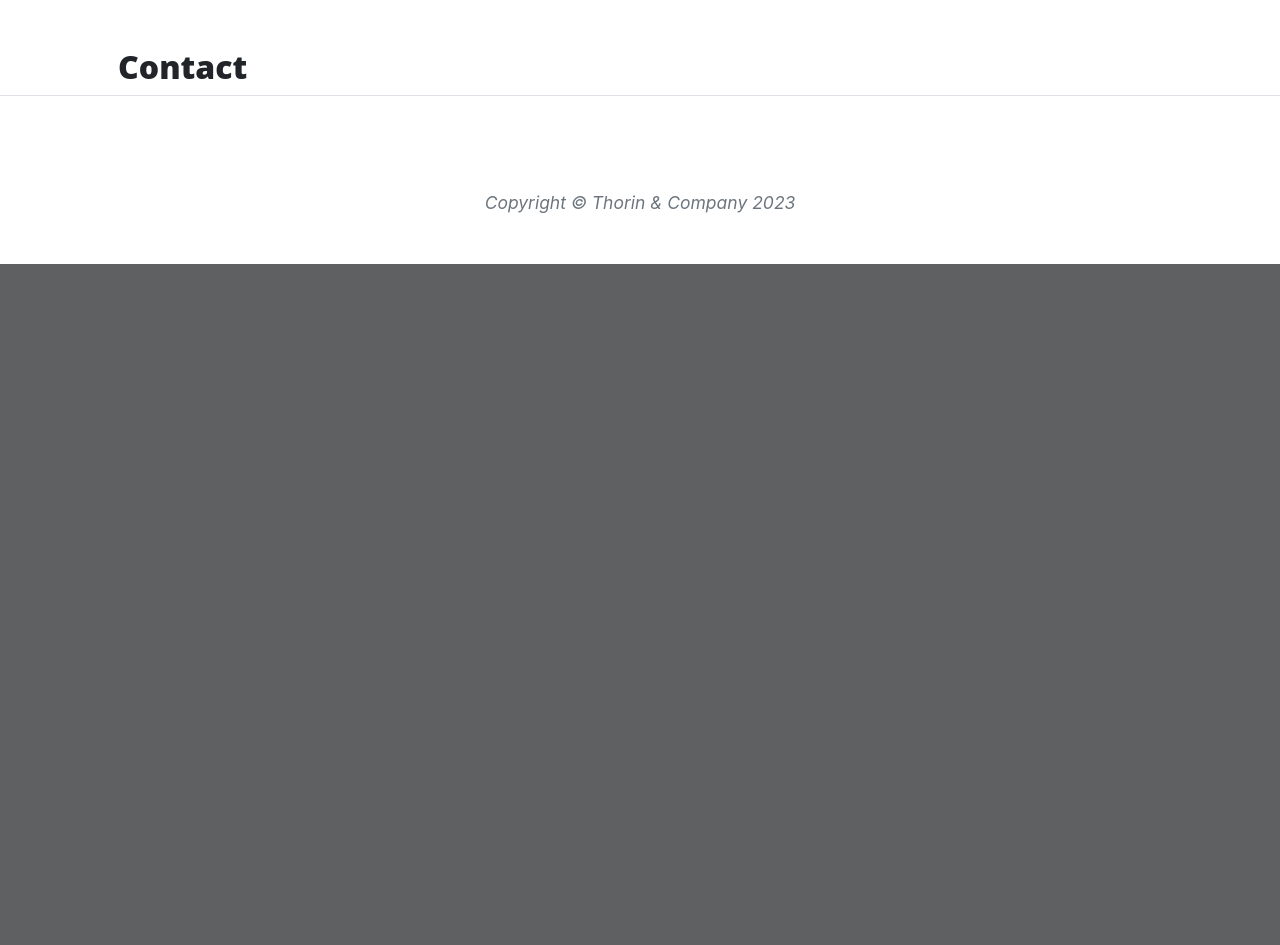
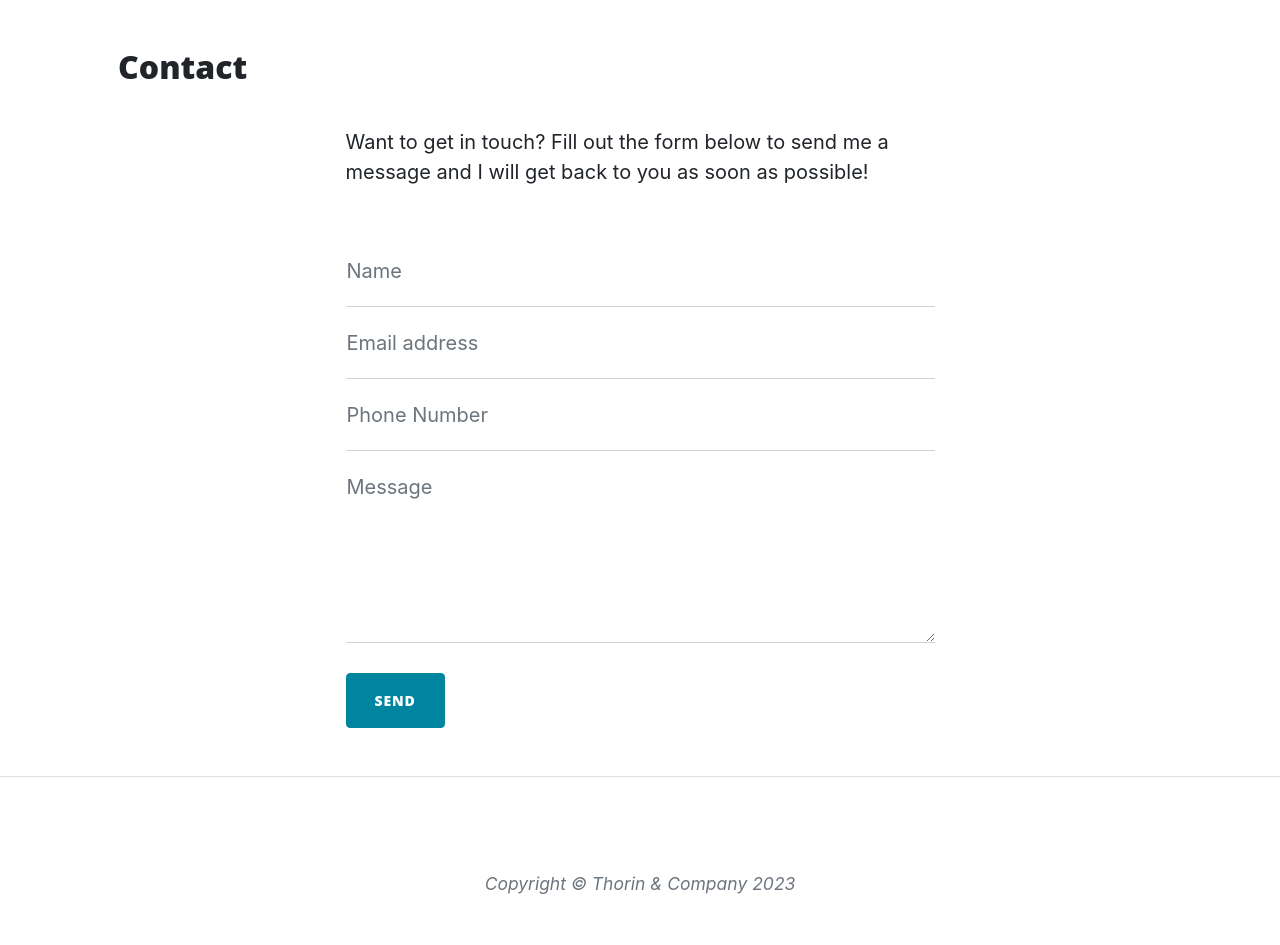
Before and after one commit to Inc21/thorin-flask-app, a Flask app: page /contact in a window 1280 px wide. Shown: the part 628-1573 px from the top of the page. Before the commit the page ends 892 px from the top, so only its background shows below. Run offline with Flask 3, Linux system fonts and the light colour scheme; some libraries are stand-ins or nearby versions.

Commit message:
Add form to contact.html

```diff
--- a/run.py
+++ b/run.py
@@ -1,6 +1,6 @@
 import os
 import json
-from flask import Flask, render_template
+from flask import Flask, render_template, request
 
 
 app = Flask(__name__)
@@ -30,8 +30,10 @@ def about_member(member_name):
     return render_template("member.html", member=member)
 
 
-@app.route("/contact")
+@app.route("/contact", methods=["GET", "POST"])
 def contact():
+    if request.method == "POST":
+        print(request.form)
     return render_template("contact.html", page_title="Contact")
 
 
--- a/templates/contact.html
+++ b/templates/contact.html
@@ -1,4 +1,64 @@
 {% extends "base.html" %}
 {% block content %}
     <h2>{{ page_title }}</h2>
+
+    <div class="row gx-4 gx-lg-5 justify-content-center">
+        <div class="col-md-10 col-lg-8 col-xl-7">
+            <p>Want to get in touch? Fill out the form below to send me a message and I will get back to you as soon as
+                possible!</p>
+            <div class="my-5">
+                <form method="POST" id="contactForm" data-sb-form-api-token="API_TOKEN">
+                    <div class="form-floating">
+                        <input class="form-control" id="name" name="name" type="text" placeholder="Enter your name..."
+                            data-sb-validations="required" />
+                        <label for="name">Name</label>
+                        <div class="invalid-feedback" data-sb-feedback="name:required">A name is required.</div>
+                    </div>
+                    <div class="form-floating">
+                        <input class="form-control" id="email" type="email" name="email" placeholder="Enter your email..."
+                            data-sb-validations="required,email" />
+                        <label for="email">Email address</label>
+                        <div class="invalid-feedback" data-sb-feedback="email:required">An email is required.</div>
+                        <div class="invalid-feedback" data-sb-feedback="email:email">Email is not valid.</div>
+                    </div>
+                    <div class="form-floating">
+                        <input class="form-control" id="phone" type="tel" name="phone" placeholder="Enter your phone number..."
+                            data-sb-validations="required" />
+                        <label for="phone">Phone Number</label>
+                        <div class="invalid-feedback" data-sb-feedback="phone:required">A phone number is required.</div>
+                    </div>
+                    <div class="form-floating">
+                        <textarea class="form-control" id="message" name="message" placeholder="Enter your message here..."
+                            style="height: 12rem" data-sb-validations="required"></textarea>
+                        <label for="message">Message</label>
+                        <div class="invalid-feedback" data-sb-feedback="message:required">A message is required.</div>
+                    </div>
+                    <br />
+                    <!-- Submit success message-->
+                    <!---->
+                    <!-- This is what your users will see when the form-->
+                    <!-- has successfully submitted-->
+                    <div class="d-none" id="submitSuccessMessage">
+                        <div class="text-center mb-3">
+                            <div class="fw-bolder">Form submission successful!</div>
+                            To activate this form, sign up at
+                            <br />
+                            <a
+                                href="https://startbootstrap.com/solution/contact-forms">https://startbootstrap.com/solution/contact-forms</a>
+                        </div>
+                    </div>
+                    <!-- Submit error message-->
+                    <!---->
+                    <!-- This is what your users will see when there is-->
+                    <!-- an error submitting the form-->
+                    <div class="d-none" id="submitErrorMessage">
+                        <div class="text-center text-danger mb-3">Error sending message!</div>
+                    </div>
+                    <!-- Submit Button-->
+                    <button class="btn btn-primary text-uppercase" id="submitButton" type="submit">Send</button>
+                </form>
+            </div>
+        </div>
+    </div>
+
 {% endblock %}
```
